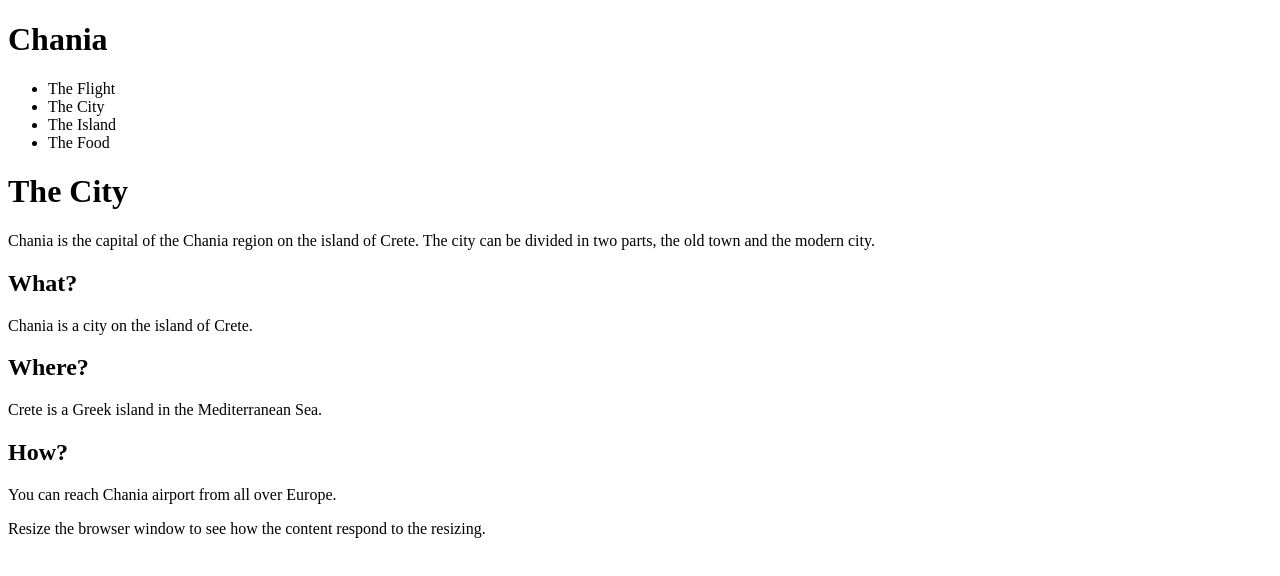
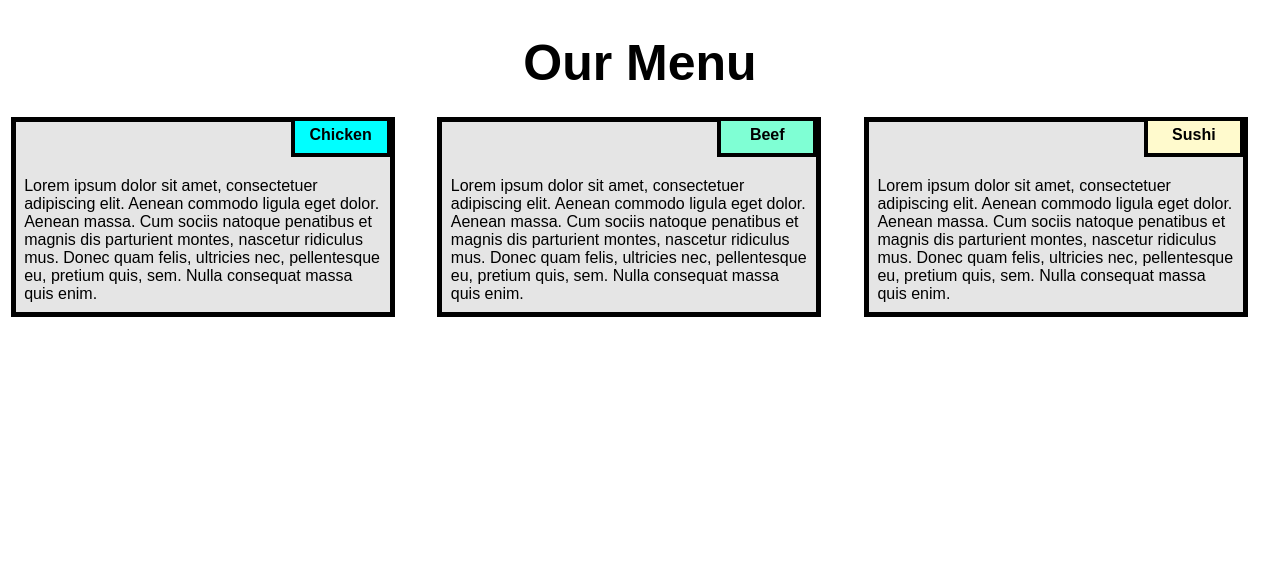
Before and after one commit to Sanskriti-Midha/-Solutions-Coursera-HTML-CSS-and-Javascript-for-Web-Developers, a plain HTML site: page Module2_Solution/index.html in a window 1280 px wide. Drawn offline with Linux system fonts and the light colour scheme.

Commit message:
solution for module 2 assignment

```diff
--- /dev/null
+++ b/Module2_Solution/css/style.css
@@ -0,0 +1,101 @@
+* {
+  box-sizing: border-box;
+}
+
+body{
+	margin: 0;
+	padding: 0;
+  font-family:Arial, Helvetica, sans-serif;
+}
+
+.row{
+  margin-top: 5%;
+  margin-bottom: 5%;
+}
+
+h1 {
+  margin-bottom: 15px;
+  text-align: center;
+  color:black;
+  font-size: 50px;
+}
+
+
+.box{
+  width: 100%;
+  overflow: none;
+}
+
+
+.content-name{
+  overflow: none;
+  text-align: center;
+  border: 4px solid black;
+  width: 100px;
+  height: 40px;
+  padding: 5px;
+  float: right;
+  margin-right: 36px;
+  margin-top: 0px;
+  font-weight: bold;
+  position: relative;
+}
+
+.content{
+  border: 5px solid black;
+  width: 90%;
+  height: auto;
+  margin: 2.5%;
+  color: black
+  font-size: 25px;
+  padding: 2%;
+  padding-top: 55px;
+  background-color: rgba(0,0,0,0.1);
+}
+
+.name1{
+  background-color: aqua;
+}
+
+.name2{
+  background-color: aquamarine;
+}
+.name3{
+  background-color: lemonchiffon;
+}
+
+
+/********** Large devices only **********/
+@media (min-width: 992px) {
+  .col-lg-4 {
+  	float: left;
+    width: 33.33%;
+  }
+}
+/********** Medium devices only **********/
+@media (min-width: 768px) and (max-width: 991px) {
+  .col-md-6,.col-md-12 {
+    float: left;
+  }
+  .col-md-6 {
+    width: 50%;
+  }
+  .col-md-12 {
+    margin-left: -10px;
+    width: 100%;
+  }
+  .name3{
+    margin-right: 65px;
+    width: 100px;
+  }
+}
+
+@media (min-width: 0px) and (max-width: 767px) {
+  .col-sm-12 {
+  	float: left;
+    width: 100%;
+  }
+  .content-name{
+    margin-right: 30px;
+  }
+}
--- a/Module2_Solution/index.html
+++ b/Module2_Solution/index.html
@@ -2,44 +2,33 @@
 <!DOCTYPE html>
 <html>
 <head>
-
+  <link rel="stylesheet" href="css/style.css">
 </head>
 <body>
+  <h1>Our Menu</h1>
 
-<div class="header">
-  <h1>Chania</h1>
-</div>
 
-<div class="row">
-  <div class="col-3 col-s-3 menu">
-    <ul>
-      <li>The Flight</li>
-      <li>The City</li>
-      <li>The Island</li>
-      <li>The Food</li>
-    </ul>
-  </div>
 
-  <div class="col-6 col-s-9">
-    <h1>The City</h1>
-    <p>Chania is the capital of the Chania region on the island of Crete. The city can be divided in two parts, the old town and the modern city.</p>
-  </div>
+    <div class="col-lg-4 col-md-6 col-sm-12">
+      <div class="box">
+        <p class="content-name name1">Chicken</p>
+        <p class="content">Lorem ipsum dolor sit amet, consectetuer adipiscing elit. Aenean commodo ligula eget dolor. Aenean massa. Cum sociis natoque penatibus et magnis dis parturient montes, nascetur ridiculus mus. Donec quam felis, ultricies nec, pellentesque eu, pretium quis, sem. Nulla consequat massa quis enim.</p>
+      </div>
+    </div>
 
-  <div class="col-3 col-s-12">
-    <div class="aside">
-      <h2>What?</h2>
-      <p>Chania is a city on the island of Crete.</p>
-      <h2>Where?</h2>
-      <p>Crete is a Greek island in the Mediterranean Sea.</p>
-      <h2>How?</h2>
-      <p>You can reach Chania airport from all over Europe.</p>
+    <div class="col-lg-4 col-md-6 col-sm-12">
+      <div class="box">
+         <p class="content-name name2">Beef</p>
+         <p class="content">Lorem ipsum dolor sit amet, consectetuer adipiscing elit. Aenean commodo ligula eget dolor. Aenean massa. Cum sociis natoque penatibus et magnis dis parturient montes, nascetur ridiculus mus. Donec quam felis, ultricies nec, pellentesque eu, pretium quis, sem. Nulla consequat massa quis enim.</p>
+      </div>
     </div>
-  </div>
-</div>
 
-<div class="footer">
-  <p>Resize the browser window to see how the content respond to the resizing.</p>
-</div>
+    <div class="col-lg-4 col-md-12 col-sm-12">
+      <div class="box">
+        <p class="content-name name3">Sushi</p>
+        <p class="content">Lorem ipsum dolor sit amet, consectetuer adipiscing elit. Aenean commodo ligula eget dolor. Aenean massa. Cum sociis natoque penatibus et magnis dis parturient montes, nascetur ridiculus mus. Donec quam felis, ultricies nec, pellentesque eu, pretium quis, sem. Nulla consequat massa quis enim.</p>
+      </div>
+    </div>
 
-</body>
+  </body>
 </html>
```
